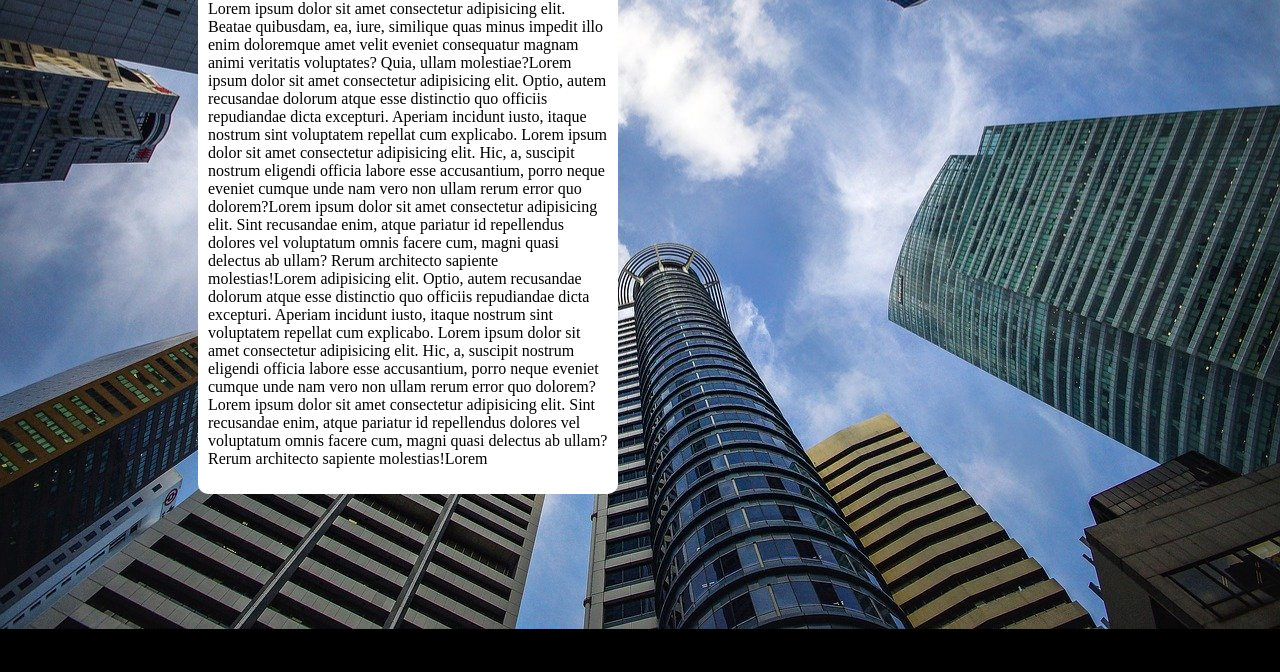
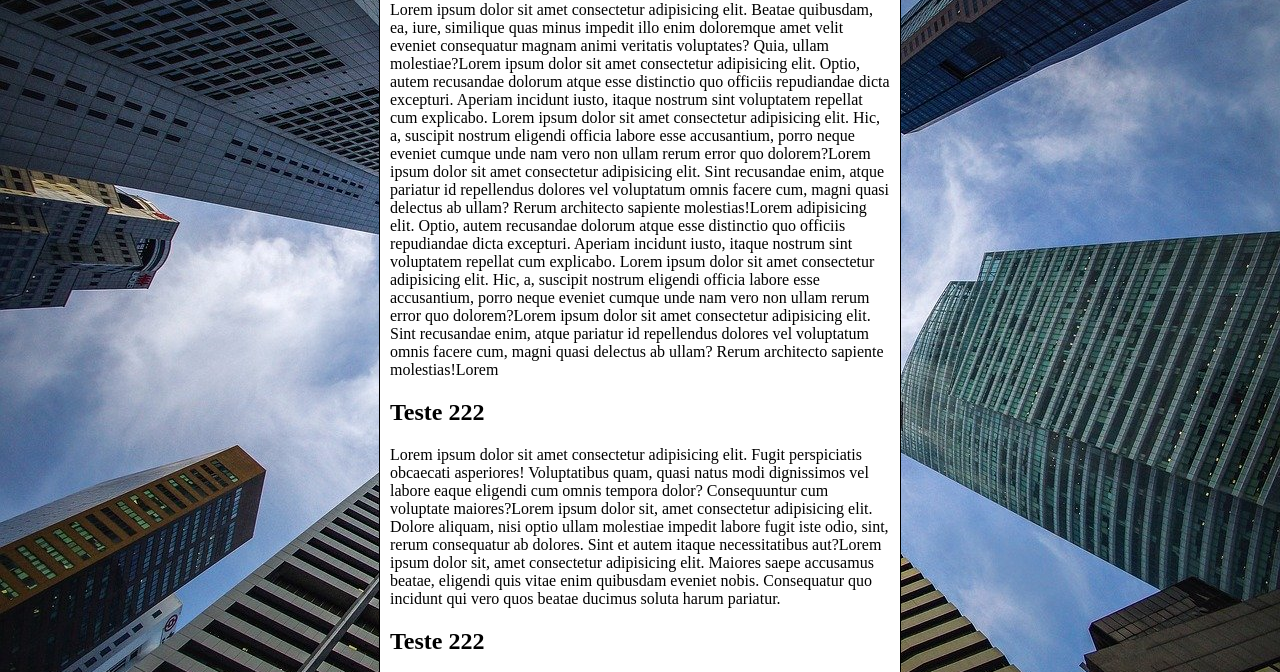
Before and after one commit to AtilaGDiehl/html-css, a plain HTML site: page exercicios/ex 022/fundo006.html in a window 1280 px wide. Shown: the part 98-770 px from the top of the page. Drawn offline with Linux system fonts and the light colour scheme.

Commit message:
Update fundo006.html

```diff
--- a/exercicios/ex 022/fundo006.html
+++ b/exercicios/ex 022/fundo006.html
@@ -7,21 +7,28 @@
     <title>Fundos</title>
     <style>
         body {
-            width: 100vh;
-            background-color: black;
+            height: 100vh;
+            /*background-color: black;
             background-image:url(imagens/wallpaper002.jpg);
             background-position:center center;
             background-repeat:no-repeat;
             background-size:cover;
+            background-attachment: fixed;*/
+            /*
+            Shorthand - background
+            color > image > position > {size} > attachment
+            */
+            background: black url(imagens/wallpaper002.jpg) center center fixed;
+            background-size: cover;
 
         }
         main {
             background-color: white;
-            width: 400px;
+            max-width: 500px;
             padding: 10px;
             margin: auto;
-            border-radius: 10px;
-            border: 1px;
+            border: 1px solid black;
+            border-radius: 15px;
 
         }
     </style>
@@ -33,6 +40,10 @@
         Lorem ipsum dolor sit amet consectetur adipisicing elit. Hic, a, suscipit nostrum eligendi officia labore esse accusantium, porro neque eveniet cumque unde nam vero non ullam rerum error quo dolorem?Lorem ipsum dolor sit amet consectetur adipisicing elit. Sint recusandae enim, atque pariatur id repellendus dolores vel voluptatum omnis facere cum, magni quasi delectus ab ullam? Rerum architecto sapiente molestias!Lorem
         adipisicing elit. Optio, autem recusandae dolorum atque esse distinctio quo officiis repudiandae dicta excepturi. Aperiam incidunt iusto, itaque nostrum sint voluptatem repellat cum explicabo.
         Lorem ipsum dolor sit amet consectetur adipisicing elit. Hic, a, suscipit nostrum eligendi officia labore esse accusantium, porro neque eveniet cumque unde nam vero non ullam rerum error quo dolorem?Lorem ipsum dolor sit amet consectetur adipisicing elit. Sint recusandae enim, atque pariatur id repellendus dolores vel voluptatum omnis facere cum, magni quasi delectus ab ullam? Rerum architecto sapiente molestias!Lorem</p>
+        <H2>Teste 222</H2>
+        <p>Lorem ipsum dolor sit amet consectetur adipisicing elit. Fugit perspiciatis obcaecati asperiores! Voluptatibus quam, quasi natus modi dignissimos vel labore eaque eligendi cum omnis tempora dolor? Consequuntur cum voluptate maiores?Lorem ipsum dolor sit, amet consectetur adipisicing elit. Dolore aliquam, nisi optio ullam molestiae impedit labore fugit iste odio, sint, rerum consequatur ab dolores. Sint et autem itaque necessitatibus aut?Lorem ipsum dolor sit, amet consectetur adipisicing elit. Maiores saepe accusamus beatae, eligendi quis vitae enim quibusdam eveniet nobis. Consequatur quo incidunt qui vero quos beatae ducimus soluta harum pariatur.</p>
+        <H2>Teste 222</H2>
+        <p>Lorem ipsum dolor sit amet consectetur adipisicing elit. Fugit perspiciatis obcaecati asperiores! Voluptatibus quam, quasi natus modi dignissimos vel labore eaque eligendi cum omnis tempora dolor? Consequuntur cum voluptate maiores?Lorem ipsum dolor sit, amet consectetur adipisicing elit. Dolore aliquam, nisi optio ullam molestiae impedit labore fugit iste odio, sint, rerum consequatur ab dolores. Sint et autem itaque necessitatibus aut?Lorem ipsum dolor sit, amet consectetur adipisicing elit. Maiores saepe accusamus beatae, eligendi quis vitae enim quibusdam eveniet nobis. Consequatur quo incidunt qui vero quos beatae ducimus soluta harum pariatur.p</p>
     </main>
 
 </body>
```
